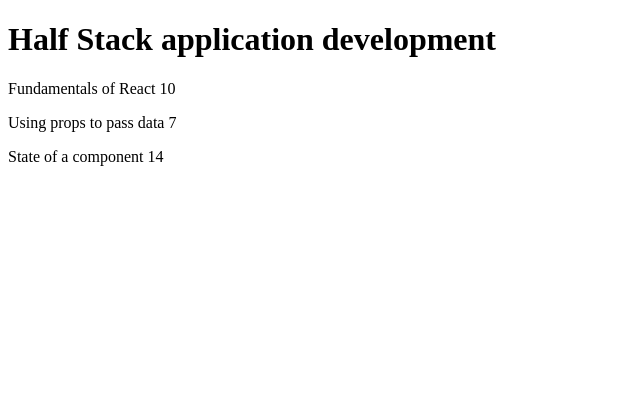
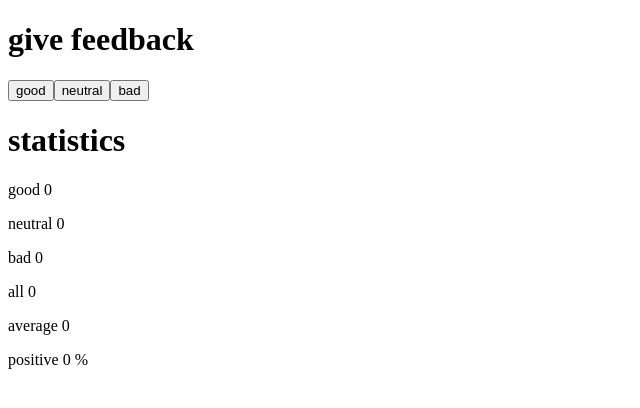
Before and after one commit to priya-3776/fullstack-open, a React (Vite) app in the folder part1/courseinfo/: page / in a window 1280 px wide. Shown: the top 408 px of the page, without its empty margins (0-640 px from the left). Built offline with nearby package versions, Linux system fonts and the light colour scheme.

Commit message:
Part1 - Exercise 1.8

```diff
--- a/part1/courseinfo/src/App.jsx
+++ b/part1/courseinfo/src/App.jsx
@@ -1,19 +1,36 @@
-const App = () => {
-  const course = {
-    name: 'Half Stack application development',
-    parts: [
-      { name: 'Fundamentals of React', exercises: 10 },
-      { name: 'Using props to pass data', exercises: 7 },
-      { name: 'State of a component', exercises: 14 }
-    ]
-  }
+import { useState } from 'react'
+
+const Statistics = ({ good, neutral, bad }) => {
+  const all = good + neutral + bad
+  const average = (good - bad) / (all || 1)
+  const positive = (good / (all || 1)) * 100
 
   return (
     <div>
-      <h1>{course.name}</h1>
-      <p>{course.parts[0].name} {course.parts[0].exercises}</p>
-      <p>{course.parts[1].name} {course.parts[1].exercises}</p>
-      <p>{course.parts[2].name} {course.parts[2].exercises}</p>
+      <h1>statistics</h1>
+      <p>good {good}</p>
+      <p>neutral {neutral}</p>
+      <p>bad {bad}</p>
+      <p>all {all}</p>
+      <p>average {average}</p>
+      <p>positive {positive} %</p>
+    </div>
+  )
+}
+
+const App = () => {
+  const [good, setGood] = useState(0)
+  const [neutral, setNeutral] = useState(0)
+  const [bad, setBad] = useState(0)
+
+  return (
+    <div>
+      <h1>give feedback</h1>
+      <button onClick={() => setGood(good + 1)}>good</button>
+      <button onClick={() => setNeutral(neutral + 1)}>neutral</button>
+      <button onClick={() => setBad(bad + 1)}>bad</button>
+
+      <Statistics good={good} neutral={neutral} bad={bad} />
     </div>
   )
 }
```
